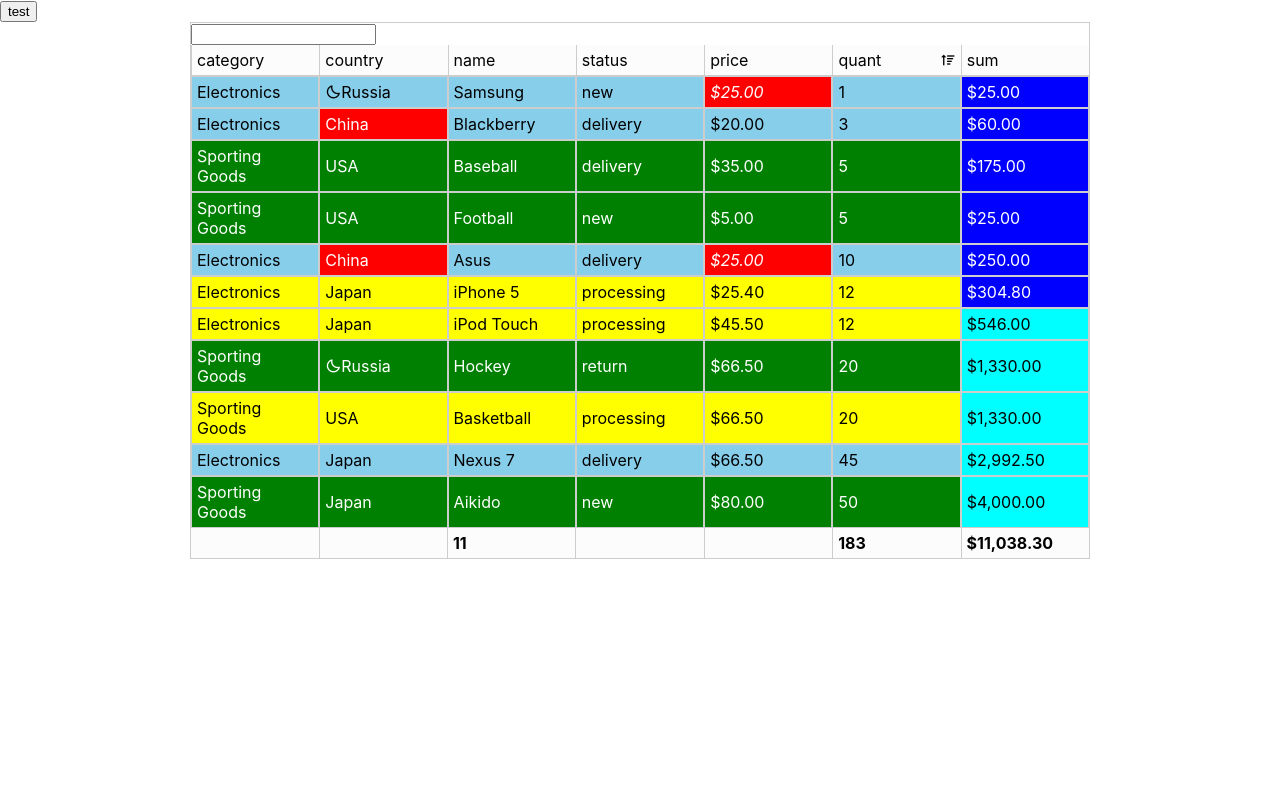
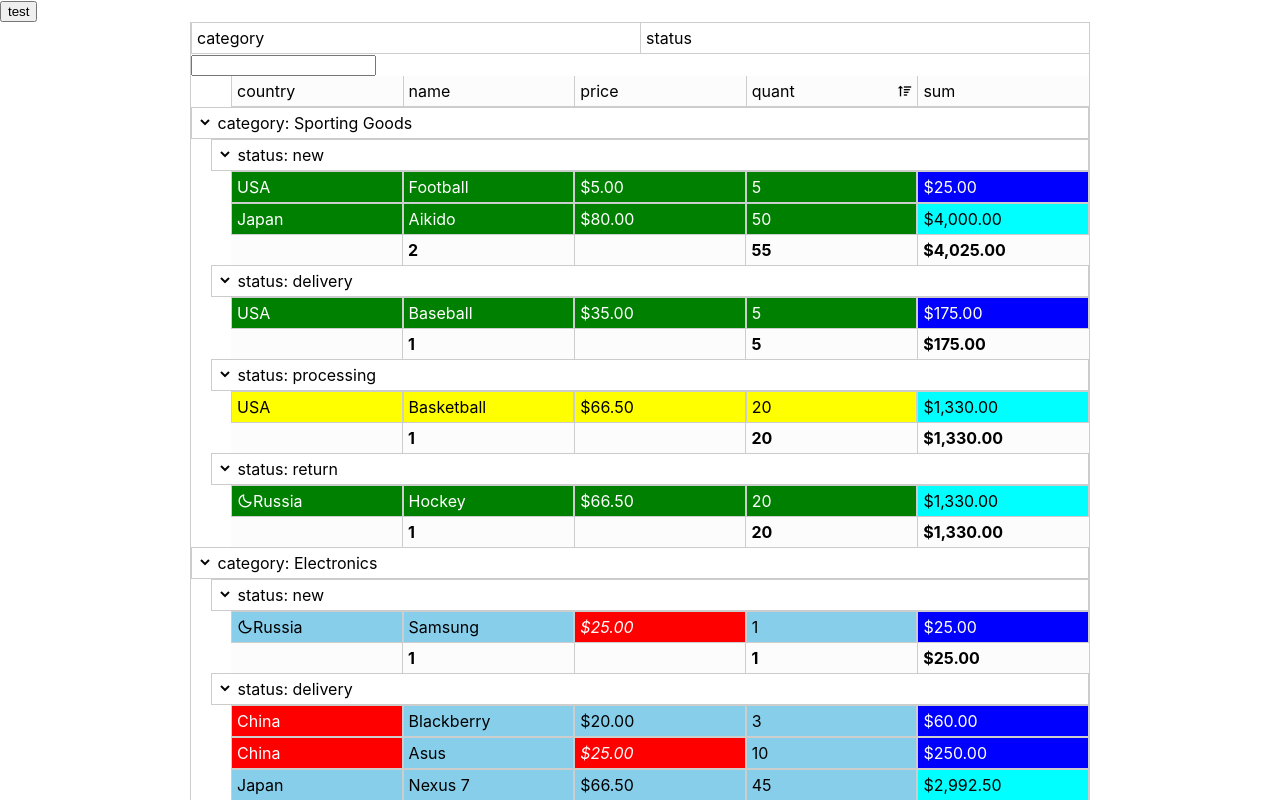
Before and after one commit to DYGidin/react-table, a React (Create React App) app: page / in a window 1280 px wide. Shown: the top 800 px of the page. Built offline with nearby package versions, Linux system fonts and the light colour scheme.

Commit message:
move groups and columns

```diff
--- a/src/App.js
+++ b/src/App.js
@@ -126,7 +126,7 @@
       }
     ],
     //filter: { searchStr: 'Jap' },
-    //groups: ['category', 'status']
+    groups: ['category', 'status']
   }
 
   const [table, setTable] = useState(mock);
--- a/src/assets/css/style.css
+++ b/src/assets/css/style.css
@@ -92,3 +92,15 @@
 .group-name__open-close {
   cursor: pointer;
 }
+
+.react-table__groups-list {
+  padding: 0;
+  margin: 0;
+  list-style: none;
+  display: flex;
+  align-items: center;
+}
+
+.react-table__groups-list li + li {
+  margin-left: 10px;
+}
--- a/src/components/Columns/Column.js
+++ b/src/components/Columns/Column.js
@@ -1,19 +1,17 @@
-import React, { useRef, useEffect, useContext } from 'react';
+import React, { useRef, useEffect, useContext, useState } from 'react';
 import { Context } from '../context';
 function Column(props) {
-  const { children, onClickEvn, column } = props;
-  const { handeMouseDown, handleMouseUp, handleOrderBy, dispatch, state } = useContext(Context);
+  const { children, column, hoverColumn } = props;
+  const { handleOrderBy, dispatch, state } = useContext(Context);
   const el = useRef();
 
   useEffect(() => {
-    dispatch({ type: 'set-column', payload: { column, key: 'el', value: el.current } })
+    dispatch({ type: 'set-column-postion', payload: { name:column.name, position: el.current.getBoundingClientRect() } })
   }, [state.mouseDown])
 
   return (
     <div ref={el}
-      className={'react-table__column ' + (column?.className || '')}
-      onMouseDown={(event) => handeMouseDown({ column, el, event })}
-      onMouseUp={() => handleMouseUp(column)}
+      className={'react-table__column ' + (hoverColumn===column.name ? 'hover' : '')}
       onClick={() => handleOrderBy(column)}>
       <a className="react-table__column-link">{children}</a>
       {column?.sort ? <i className={column.sort === 'asc' ? 'bx bx-sort-up' : 'bx bx-sort-down'}></i> : ''}
@@ -21,6 +19,4 @@
   );
 }
 
-export default React.memo(Column, (prevProps, nextProps) => {
-  return prevProps.column && prevProps.column === nextProps.column ? true : false
-});
+export default Column
--- /dev/null
+++ b/src/components/Groups/GroupListItem.js
@@ -0,0 +1,21 @@
+import React, { useRef, useEffect, useContext, useState } from 'react';
+import { Context } from '../context';
+function GroupListItem(props) {
+  const { children, column, hoverColumn } = props;
+  const { dispatch, state } = useContext(Context);
+  const el = useRef();
+
+  useEffect(() => {
+    dispatch({ type: 'set-group-position',
+    payload: { name: column.name, position: el.current.getBoundingClientRect() } })
+  }, [state.mouseDown])
+
+  return (
+    <div ref={el}
+      className={'react-table__column ' + (hoverColumn === column.name ? 'hover' : '')}>
+      {children}
+    </div>
+  );
+}
+
+export default GroupListItem;
--- /dev/null
+++ b/src/components/MoveComponent/MoveComponent.js
@@ -0,0 +1,76 @@
+import React, { useRef, useEffect, useContext, useState } from 'react';
+import { Context } from '../context';
+function MoveComponent({ children, handleMoveStart, handleMove, handleMoveStop }) {
+  const [style, setStyle] = useState(null)
+  const [mouseDown, setMouseDown] = useState(false);
+  const offset = useRef();
+
+  useEffect(() => {
+    if (mouseDown) {
+      document.addEventListener('mousemove', mouseMove);
+      document.addEventListener('mouseup', mouseUp);
+    }
+
+    return () => {
+      document.removeEventListener('mousemove', mouseMove);
+      document.removeEventListener('mouseup', mouseUp);
+    }
+  }, [mouseDown])
+
+  const mouseMove = (e) => {
+    e.preventDefault();
+    const { offsetX, offsetY, width, height } = offset.current;
+    const { scrollX, scrollY } = window;
+
+    const position = {
+      display: 'initial',
+      position: 'fixed',
+      width,
+      height,
+      left: (e.pageX - offsetX - scrollX),
+      top: (e.pageY - offsetY - scrollY)
+    }
+    handleMove(position);
+    setStyle(position);
+  }
+
+  const mouseUp = () => {
+    setMouseDown(false)
+    setStyle(null)
+    handleMoveStop();
+  }
+
+  const handleMouseDown = (event) => {
+    const { left, top, width, height } = event.target.getBoundingClientRect();
+
+    offset.current = {
+      offsetX: event.clientX - left,
+      offsetY: event.clientY - top,
+      width, height
+    }
+
+    setStyle({
+      display: 'none',
+      left,
+      top,
+      width,
+      height,
+      position: 'fixed',
+      zIndex: 9999
+    })
+    setMouseDown(true);
+    handleMoveStart(event)
+  }
+
+  return (
+    <div
+      style={{ width: '100%' }}
+      onMouseDown={(event) => handleMouseDown(event)}>
+      {style &&
+        <div style={style}>{children}</div>
+      }
+      {children}
+    </div>)
+}
+
+export default MoveComponent;
--- a/src/components/Table.js
+++ b/src/components/Table.js
@@ -1,8 +1,8 @@
-import React, { useMemo, useEffect, useCallback, useRef, useReducer } from 'react';
+import React, { useMemo, useEffect, useCallback, useRef, useReducer, useState } from 'react';
 import { Columns, Column } from './Columns';
 import { Rows, Row, FilterRows } from './Rows';
 import { Footer, FooterCell } from './Footer';
-import Calc from '../utils/Calc';
+
 import Groups from '../utils/Groups';
 import GroupsComponent from './Groups/Groups';
 import Group from './Groups/Group';
@@ -10,10 +10,16 @@
 import { Context } from './context'
 import reducer from './reducer';
 import '../assets/css/style.css';
+
+import MoveComponent from './MoveComponent/MoveComponent';
+import GroupListItem from './Groups/GroupListItem';
+
+
 function Table({ table }) {
 
   const [state, dispatch] = useReducer(reducer, table);
-  let { columns, groups, rows, filter, paintRows, ready, mouseDown, moveColumn } = state || null;
+
+  let { columns, groups, rows, filter, paintRows, ready, moveColumn, hoverColumn, groupsList } = state || null;
   const marginGroup = useMemo(() => columns.filter(col => col.isGroup === true).length * 20);
 
   useEffect(() => {
@@ -22,6 +28,15 @@
       const result = new Groups().create(table)
       dispatch({ type: 'set-data', payload: result })
     }
+
+    const list = []
+    table.groups.forEach(g => {
+      const c = columns.find(c => c.name === g);
+      list.push({ name: c.name })
+    })
+
+    dispatch({ type: 'set-grouplist', payload: list })
+
     dispatch({ type: 'ready', payload: true })
   }, [table]);
 
@@ -31,98 +46,51 @@
     }
   }, [ready]);
 
-  useEffect(() => {
-    if (mouseDown) {
-      document.addEventListener('mousemove', move)
-    } else {
-      columns.forEach(col => {
+  const handleMoveStart = (columnName) => {
+    dispatch({ type: 'mouse-down', payload: true });
+    dispatch({ type: 'move-column', payload: columnName });
+  }
+
+  const handleMove = (position) => {
+    columns.forEach(column => {
+      if (column?.isGroup === false) {
+        const { left, top, height, width } = column.position;
+        if (
+          position.left + position.width > (left + (width / 2))
+          && position.left + (position.width / 2) < left + width
+          && position.top + position.height > (top + (height / 2))
+          && position.top + (position.height / 2) < top + height
+        ) {
+          dispatch({
+            type: 'set-hover',
+            payload: column.name
+          })
+        }
+      }
+    });
+
+    groupsList.forEach(group => {
+      const { left, top, height, width } = group.position;
+      if (
+        position.left + position.width > (left + (width / 2))
+        && position.left + (position.width / 2) < left + width
+        && position.top + position.height > (top + (height / 2))
+        && position.top + (position.height / 2) < top + height
+      ) {
         dispatch({
-          type: 'set-column',
-          payload: {
-            column: col,
-            key: 'className',
-            value: ''
-          }
-        })
-      });
-      dispatch({ type: 'move-column', payload: null })
-    }
-
-    return () => document.removeEventListener('mousemove', move)
-  }, [mouseDown])
-
-  const move = e => {
-    e.preventDefault();
-    const style = moveColumn.style;
-    const { offsetX, offsetY } = offset.current;
-    const { scrollX, scrollY } = window;
-    const position = {
-      display: 'initial',
-      left: (e.pageX - offsetX - scrollX),
-      top: (e.pageY - offsetY - scrollY)
-    }
-
-    columns.forEach(col => {
-      const { left, right, top, bottom, width } = col.el.getBoundingClientRect();
-
-      if (position.left > left
-        && position.left < left + width && moveColumn.name !== col.name && !col?.isGroup) {
-        dispatch({
-          type: 'set-column',
-          payload: {
-            column: col,
-            key: 'className',
-            value: 'hover'
-          }
-        })
-
-      } else {
-        dispatch({
-          type: 'set-column',
-          payload: {
-            column: col,
-            key: 'className',
-            value: ''
-          }
+          type: 'set-hover',
+          payload: group.name
         })
       }
-    })
-    dispatch({
-      type: 'move-column',
-      payload: { ...moveColumn, ...{ style: { ...style, ...position } } }
-    })
+    });
   }
 
-  const offset = useRef();
-  const handeMouseDown = ({ column, el, event }) => {
-    const { left, top, width, height } = el.current.getBoundingClientRect();
-
-    offset.current = {
-      offsetX: event.clientX - left,
-      offsetY: event.clientY - top
-    }
-
-    const style = {
-      display: 'none',
-      left,
-      top,
-      width,
-      height,
-      position: 'fixed',
-      zIndex: 9999
-    }
-
-    dispatch({ type: 'move-column', payload: { ...column, ...{ style } } })
-    dispatch({ type: 'mouse-down', payload: true })
-  }
-
-  const handleMouseUp = (column) => {
-    if (!moveColumn) return;
-    dispatch({ type: 'mouse-up', payload: column });
-    dispatch({
-      type: 'set-data',
-      payload: { filter: { ...filter } }
-    })
+  const handleMoveStop = () => {
+    dispatch({ type: 'mouse-up', payload: moveColumn });
+    dispatch({ type: 'mouse-down', payload: false });
+    dispatch({ type: 'set-hover', payload: '' });
+    dispatch({ type: 'move-column', payload: '' });
+    dispatch({ type: 'set-data', payload: { filter: { ...filter } } });
   }
 
   const handleSearchBar = (value) => {
@@ -169,13 +137,24 @@
   }
 
   return (
-    <Context.Provider value={{ handeMouseDown, handleMouseUp, handleOrderBy, dispatch, state }}>
+    <Context.Provider value={{ handleOrderBy, dispatch, state }}>
       <div className="react-table">
-        {moveColumn &&
-          <div className="column-move" style={moveColumn?.style}>
-            <Column column={moveColumn}>{moveColumn.name}</Column>
-          </div>
-        }
+        <ul className="react-table__groups-list">
+          {groupsList &&
+            groupsList.map((group, i) =>
+              <MoveComponent
+                key={i}
+                handleMoveStart={() => handleMoveStart(group.name)}
+                handleMoveStop={handleMoveStop}
+                handleMove={handleMove}>
+                <GroupListItem
+                  key={i}
+                  hoverColumn={hoverColumn}
+                  column={group}>{group.name}</GroupListItem>
+              </MoveComponent>
+            )
+          }
+        </ul>
         <SearchBar
           onChange={value => handleSearchBar(value)}
           value={filter?.searchStr}></SearchBar>
@@ -184,9 +163,17 @@
             <div style={{ marginLeft: marginGroup }}>
               <Columns>
                 {columns.filter(c => !c?.isGroup && c?.visible !== false).map((column, i) =>
-                  <Column
+                  <MoveComponent
                     key={i}
-                    column={column}>{column.name}</Column>
+                    handleMoveStart={() => handleMoveStart(column.name)}
+                    handleMoveStop={handleMoveStop}
+                    handleMove={handleMove}
+                  >
+                    <Column
+                      key={i}
+                      hoverColumn={hoverColumn}
+                      column={column}>{column.name}</Column>
+                  </MoveComponent>
                 )}
               </Columns>
             </div>
--- a/src/components/reducer.js
+++ b/src/components/reducer.js
@@ -23,8 +23,8 @@
       if (!state.mouseDown)
         return { ...state, mouseDown: false };
 
-      const newIndex = state.columns.indexOf(state.columns.find(c => c?.className === 'hover'));
-      const oldIndex = state.columns.indexOf(state.columns.find(c => c.name === action.payload.name));
+      const newIndex = state.columns.indexOf(state.columns.find(c => c.name === state.hoverColumn));
+      const oldIndex = state.columns.indexOf(state.columns.find(c => c.name === action.payload));
 
       if (newIndex === -1)
         return { ...state, mouseDown: false };
@@ -44,15 +44,33 @@
         });
       });
       return { ...state };
-    case 'set-column':
-      state.hoverColumn = null;
+    case 'set-column-postion':
       state.columns = state.columns.map(col => {
-        if (col.name === action.payload.column.name) {
-          col[action.payload.key] = action.payload.value
+        if (col.name === action.payload.name) {
+          col.position = action.payload.position
         }
         return col
       })
       return state;
+    case 'set-grouplist':
+      return { ...state, groupsList: action.payload }
+    case 'set-group-position':
+      state.groupsList = state.groupsList.map(group => {
+        if (group.name === action.payload.name) {
+          group.position = action.payload.position
+        }
+        return group
+      })
+
+      return state;
+    case 'set-hover':
+      state.hoverColumn = '';
+      state.columns.forEach(col => {
+        if (col.name === action.payload) {
+          state.hoverColumn = col.name
+        }
+      })
+      return { ...state };
     default:
       return state;
   }
```
